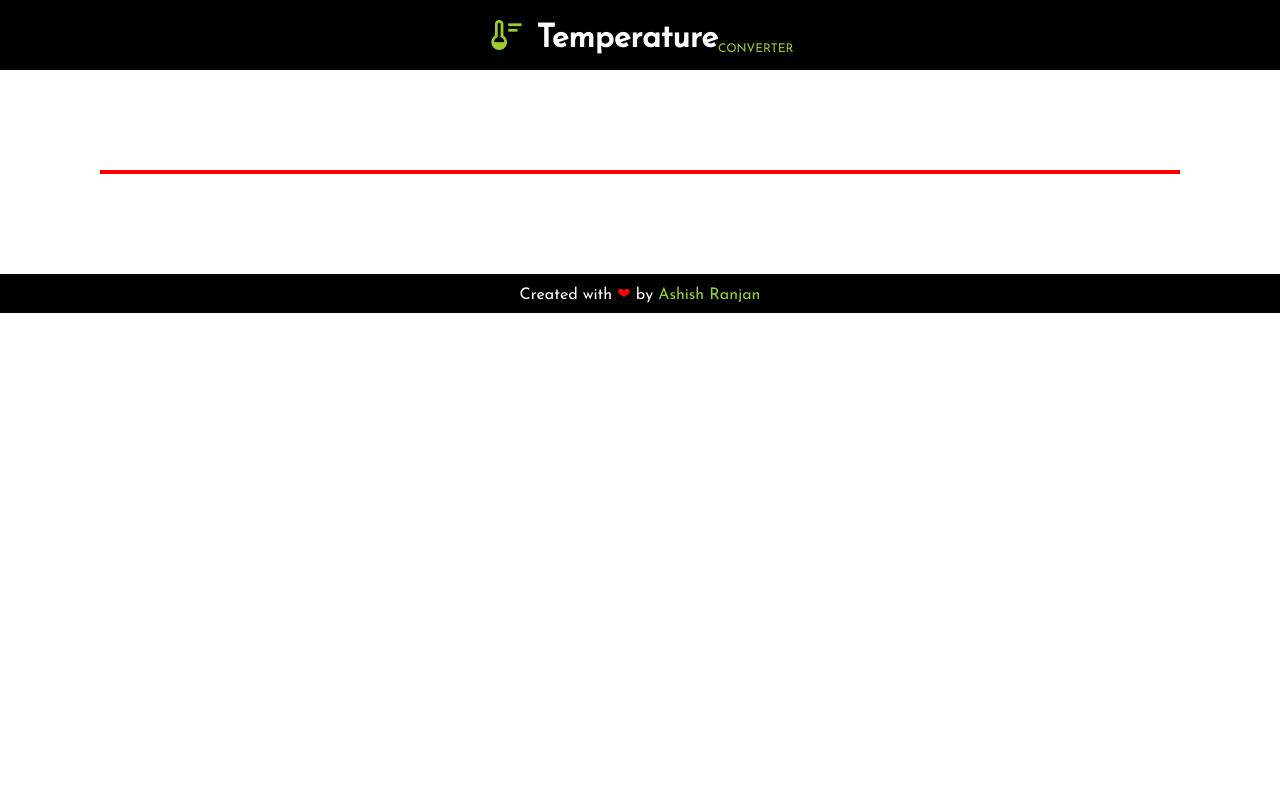
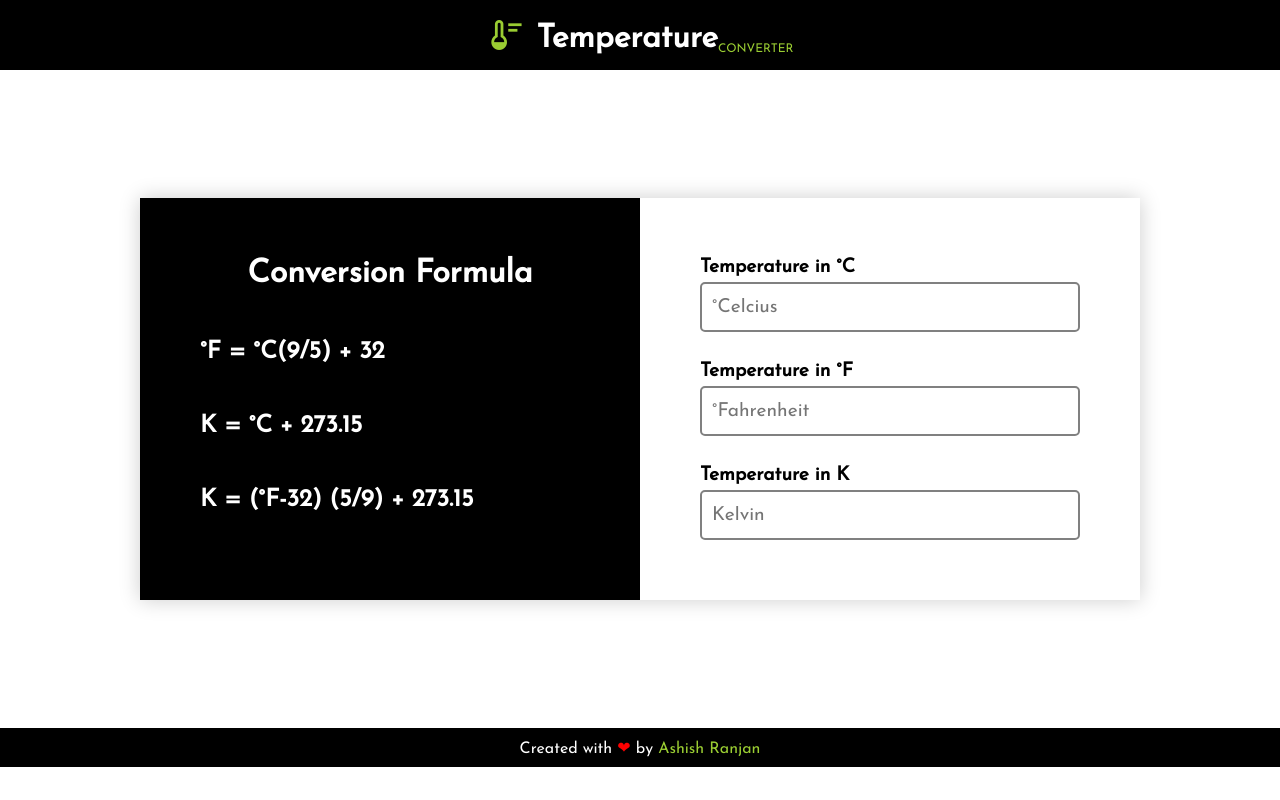
Before and after one commit to coder-vaani/temperature-converter, a plain HTML site: page index.html in a window 1280 px wide. Drawn offline with nearby package versions, Linux system fonts and the light colour scheme.

Commit message:
second commit

```diff
--- a/index.html
+++ b/index.html
@@ -26,7 +26,36 @@
     <!--Main-->
     <main>
         <div class="container">
-            <div class="mini-container"></div>
+            <div class="mini-container">
+                <div class="content">
+                    <div class="title">
+                        <h1>Conversion Formula</h1>
+                    </div>
+                    <div class="formula">
+                        <h2>°F = °C(9/5) + 32</h2>
+                    </div>
+                    <div class="formula">
+                        <h2>K = °C + 273.15</h2>
+                    </div>
+                    <div class="formula">
+                        <h2>K = (°F-32) (5/9) + 273.15</h2>
+                    </div>
+                </div>
+                <div class="form">
+                    <div class="inputs">
+                        <label for="">Temperature in °C</label>
+                        <input type="number" placeholder="°Celcius" id="celcius">
+                    </div>
+                    <div class="inputs">
+                        <label for="">Temperature in °F</label>
+                        <input type="number" placeholder="°Fahrenheit" id="fahrenheit">
+                    </div>
+                    <div class="inputs">
+                        <label for="">Temperature in K</label>
+                        <input type="number" placeholder="Kelvin" id="kelvin">
+                    </div>
+                </div>
+            </div>
         </div>
     </main>
 
@@ -36,6 +65,9 @@
             <p>Created with <span class="heart">❤</span> by <span class="creator">Ashish Ranjan</span></p>
         </div>
     </footer>
+
+    <!-- JS-->
+    <script src="index.js"></script>
 </body>
 
 </html>
--- /dev/null
+++ b/index.js
@@ -0,0 +1,28 @@
+let celcius = document.getElementById('celcius');
+let fahrenheit = document.getElementById('fahrenheit');
+let kelvin = document.getElementById('kelvin');
+
+//functions
+celcius.oninput = function () {
+    let f = (parseFloat(celcius.value) * 9) / 5 + 32;
+    fahrenheit.value = parseFloat(f.toFixed(2));
+
+    let k = (parseFloat(celcius.value) + 273.15);
+    kelvin.value = parseFloat(k.toFixed(2));
+}
+
+fahrenheit.oninput = function () {
+    let c = ((parseFloat(fahrenheit.value) - 32) * 5) / 9;
+    celcius.value = parseFloat(c.toFixed(2));
+
+    let k = (parseFloat(fahrenheit.value) - 32) * 5 / 9 + 273.15;
+    kelvin.value = parseFloat(k.toFixed(2));
+}
+
+kelvin.oninput = function () {
+    let f = (parseFloat(kelvin.value) - 273.15) * 9 / 5 + 32;
+    fahrenheit.value = parseFloat(f.toFixed(2));
+
+    let c = (parseFloat(kelvin.value) - 273.15);
+    celcius.value = parseFloat(c.toFixed(2));
+}
--- a/style.css
+++ b/style.css
@@ -33,11 +33,56 @@ header {
 
 /* main */
 .container {
-    padding: 100px;
+    padding: 10% 5%;
 }
 
 .mini-container {
-    border: 2px solid red;
+    display: flex;
+    max-width: 1000px;
+    margin: auto;
+    box-shadow: 0 0 20px 0 rgba(0, 0, 0, 0.2);
+}
+
+.content {
+    background-color: black;
+    color: white;
+    flex-basis: 50%;
+    padding: 30px;
+}
+
+.title {
+    margin: 30px 0;
+    text-align: center;
+}
+
+.formula {
+    margin: 50px 30px;
+
+}
+
+.form {
+    flex-basis: 50%;
+    padding: 30px;
+}
+
+.inputs {
+    display: flex;
+    flex-direction: column;
+    margin: 30px;
+}
+
+.inputs label {
+    font-weight: bold;
+    font-size: 1.2em;
+}
+
+.inputs input {
+    height: 50px;
+    margin-top: 5px;
+    padding-left: 10px;
+    font-size: 1.2em;
+    border: 2px solid grey;
+    border-radius: 5px;
 }
 
 /* footer */
@@ -55,3 +100,28 @@ header {
 .creator {
     color: yellowgreen;
 }
+
+
+/* media queries */
+@media (max-width: 1000px) {
+    .content {
+        display: none;
+    }
+
+    .container {
+        padding: 15% 8%;
+    }
+
+    .mini-container {
+        width: 90%;
+    }
+
+    .form {
+        flex-basis: 100%;
+        padding: 20px 10px;
+    }
+
+    .inputs input {
+        width: 100%;
+    }
+}
```
